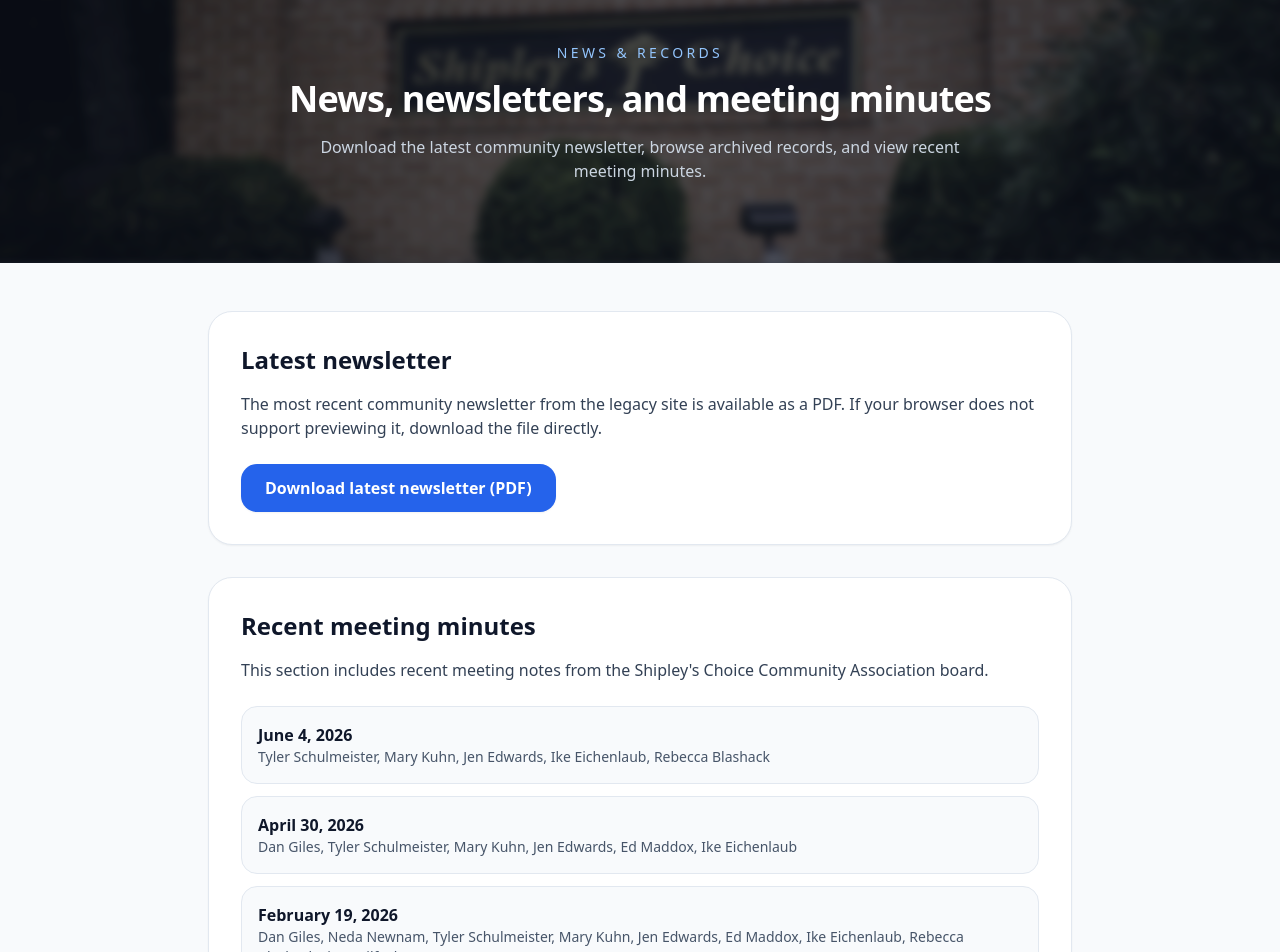
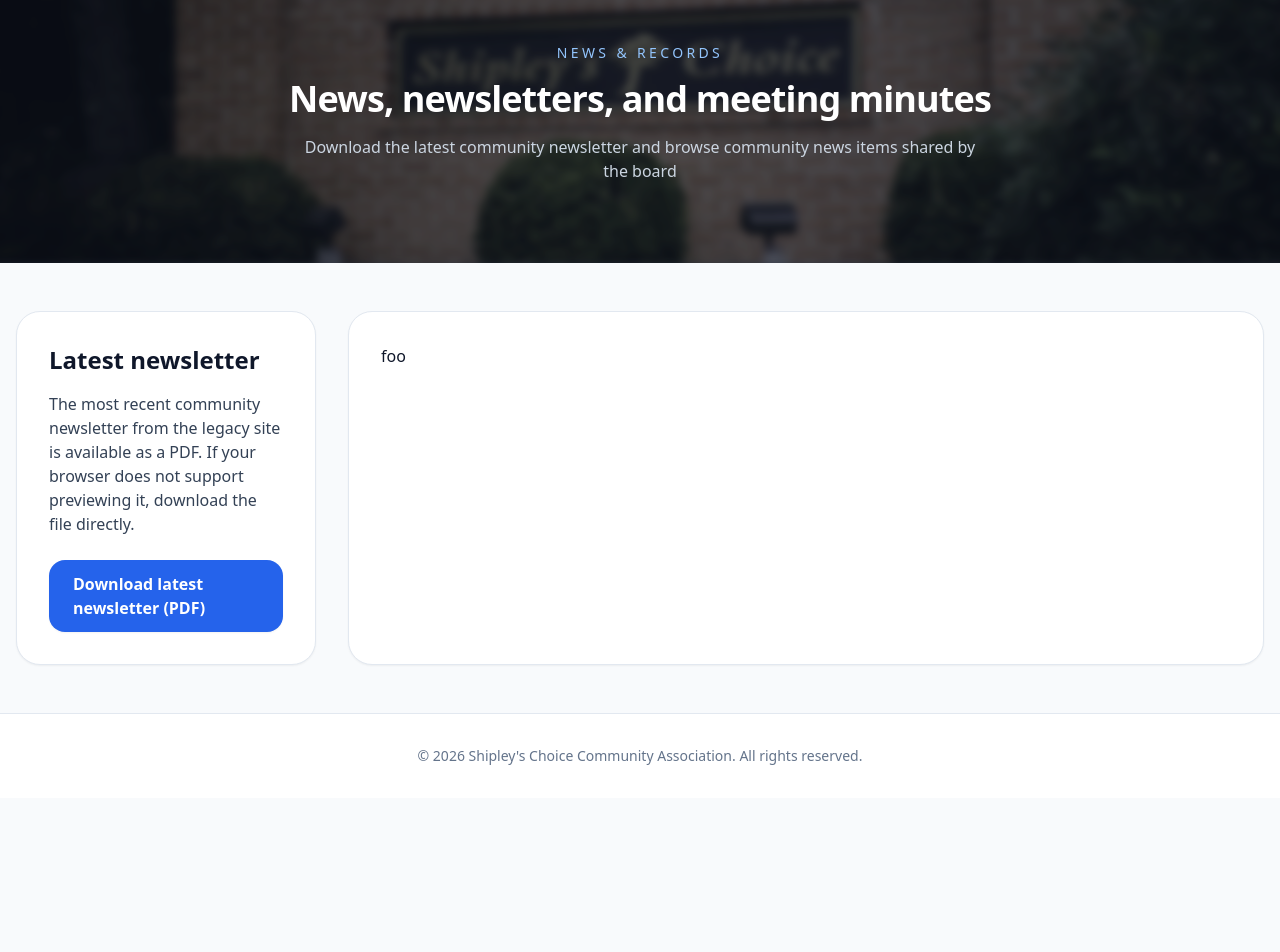
Before and after one commit to tschulmeister/scca-website, a SvelteKit app: page /news-records in a window 1280 px wide. Shown: the part 160-1112 px from the top of the page. After the commit the page ends 958 px from the top, so only its background shows below. Built offline with nearby package versions, Linux system fonts and the light colour scheme.

Commit message:
fixes to news and records

```diff
--- a/src/routes/news-records/+page.svelte
+++ b/src/routes/news-records/+page.svelte
@@ -1,40 +1,47 @@
-<script>
-  import meetingNotes from '../../data/meetingNotes.json';
-  const latestMeetingNotes = meetingNotes.slice(0, 5);
-</script>
-
 <svelte:head>
   <title>News & Records | Shipley's Choice</title>
 </svelte:head>
 
 <section class="page-header py-20">
   <div class="max-w-7xl mx-auto px-4 text-center">
-    <p class="text-sm uppercase tracking-[0.24em] text-blue-300">News &amp; records</p>
-    <h1 class="mt-4 text-4xl font-extrabold tracking-tight">News, newsletters, and meeting minutes</h1>
-    <p class="mt-4 max-w-2xl mx-auto text-slate-300">Download the latest community newsletter, browse archived records, and view recent meeting minutes.</p>
+    <p class="text-sm uppercase tracking-[0.24em] text-blue-300">
+      News &amp; records
+    </p>
+    <h1 class="mt-4 text-4xl font-extrabold tracking-tight">
+      News, newsletters, and meeting minutes
+    </h1>
+    <p class="mt-4 max-w-2xl mx-auto text-slate-300">
+      Download the latest community newsletter and browse community news items
+      shared by the board
+    </p>
   </div>
 </section>
 
-<section class="max-w-4xl mx-auto px-4 py-12 space-y-8">
-  <div class="rounded-3xl border border-slate-200 bg-white p-8 shadow-sm">
-    <h2 class="text-2xl font-bold text-slate-900 mb-4">Latest newsletter</h2>
-    <p class="text-slate-700 mb-6">The most recent community newsletter from the legacy site is available as a PDF. If your browser does not support previewing it, download the file directly.</p>
-    <a href="https://www.shipleyschoice.org/uploads/1/4/6/6/146632212/newsletter_2025.pdf" target="_blank" rel="noreferrer" class="inline-flex items-center justify-center rounded-2xl bg-blue-600 px-6 py-3 text-white font-semibold shadow-sm hover:bg-blue-700 transition-colors">
-      Download latest newsletter (PDF)
-    </a>
-  </div>
+<section
+  class="max-w-7xl mx-auto px-4 py-12 grid gap-8 lg:grid-cols-[300px_1fr]"
+>
+  <aside class="space-y-4">
+    <div class="rounded-3xl border border-slate-200 bg-white p-8 shadow-sm">
+      <h2 class="text-2xl font-bold text-slate-900 mb-4">Latest newsletter</h2>
+      <p class="text-slate-700 mb-6">
+        The most recent community newsletter from the legacy site is available
+        as a PDF. If your browser does not support previewing it, download the
+        file directly.
+      </p>
+      <a
+        href="https://www.shipleyschoice.org/uploads/1/4/6/6/146632212/newsletter_2025.pdf"
+        target="_blank"
+        rel="noreferrer"
+        class="inline-flex items-center justify-center rounded-2xl bg-blue-600 px-6 py-3 text-white font-semibold shadow-sm hover:bg-blue-700 transition-colors"
+      >
+        Download latest newsletter (PDF)
+      </a>
+    </div>
+  </aside>
 
-  <div class="rounded-3xl border border-slate-200 bg-white p-8 shadow-sm">
-    <h2 class="text-2xl font-bold text-slate-900 mb-4">Recent meeting minutes</h2>
-    <p class="text-slate-700 mb-6">This section includes recent meeting notes from the Shipley's Choice Community Association board.</p>
-    <div class="space-y-3">
-      {#each latestMeetingNotes as meeting}
-        <div class="rounded-2xl border border-slate-200 bg-slate-50 p-4">
-          <p class="font-semibold text-slate-900">{meeting.dateLabel}</p>
-          <p class="text-sm text-slate-600">{meeting.participants}</p>
-        </div>
-      {/each}
+  <article class="rounded-3xl border border-slate-200 bg-white p-8 shadow-sm">
+    <div class="space-y-5">
+      <div>foo</div>
     </div>
-    <p class="mt-6 text-slate-700">To browse the full archive, visit <a href="/meeting-notes" class="text-blue-600 hover:text-blue-700 underline">Meeting Notes</a>.</p>
-  </div>
+  </article>
 </section>
```
